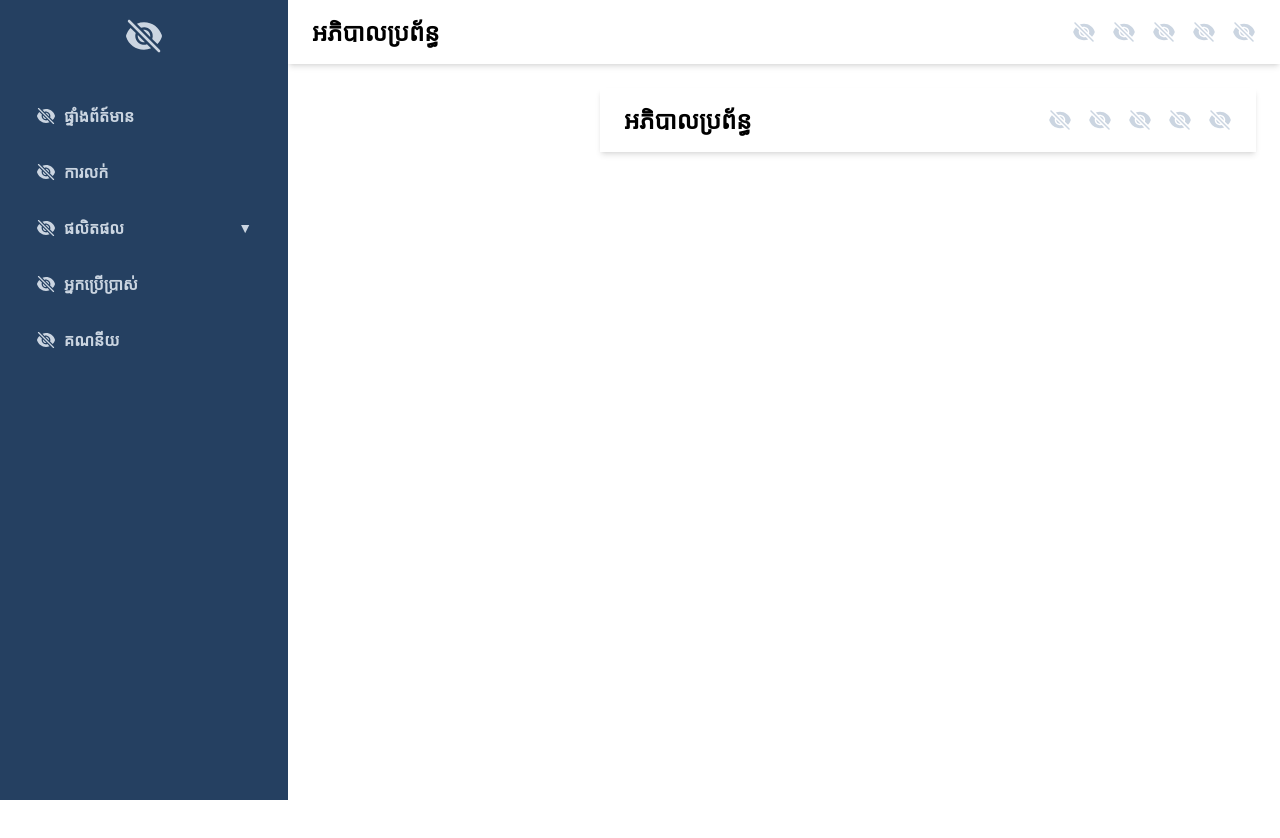
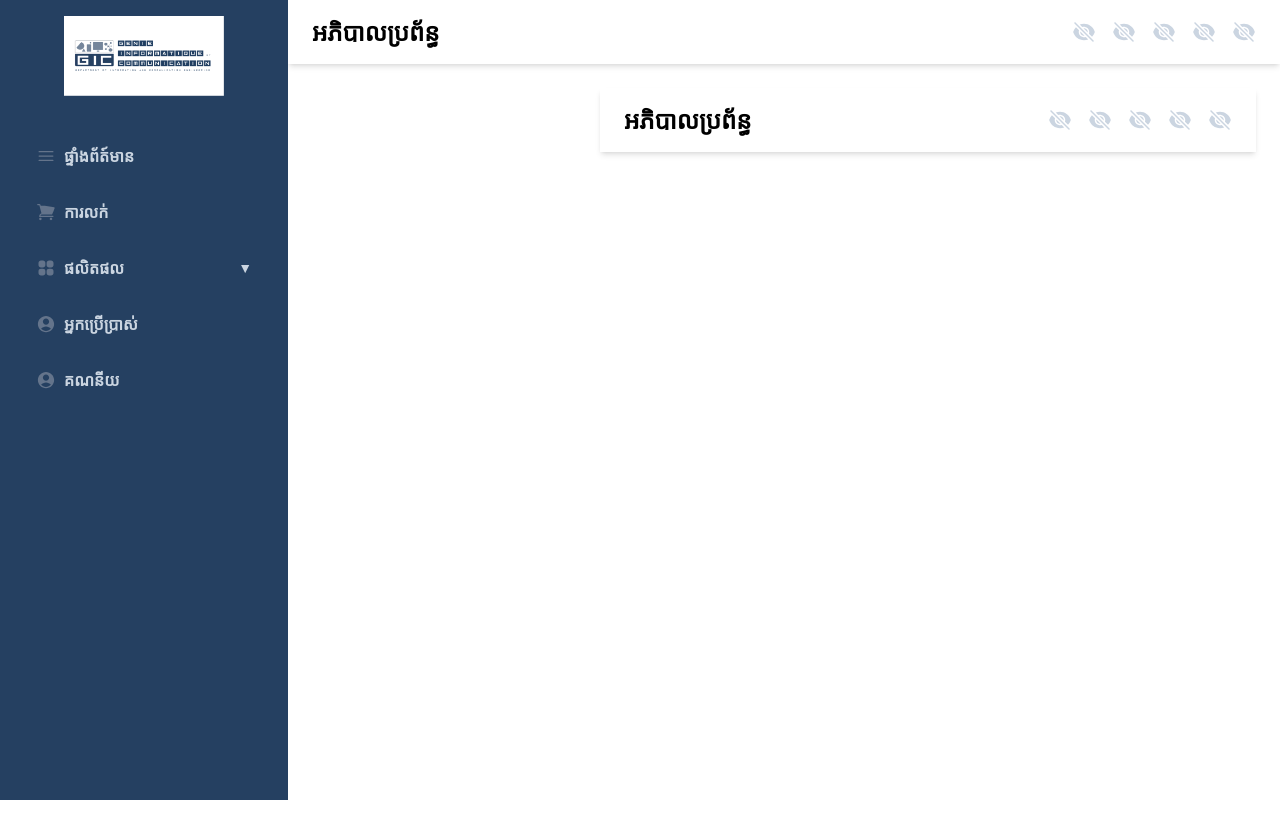
Before and after one commit to rinrin71kh/Team-B1-ecommerce-IP-2024, a Vue app: page /admin in a window 1280 px wide. Shown: the top 838 px of the page. Built offline with nearby package versions, Linux system fonts and the light colour scheme; a web font is replaced by a local one.

Commit message:
update navbar

```diff
--- a/src/components/Admin/admin.vue
+++ b/src/components/Admin/admin.vue
@@ -2,16 +2,16 @@
   <div class="flex bg-white min-h-screen">
     <!-- Sidebar -->
     <aside class="fixed top-0 left-0 w-72 h-screen bg-[#254061] text-white z-20 flex flex-col">
-      <img src="/icon/eye.svg" alt="Logo" class="w-10 h-10 mx-auto mt-4" />
+      <img src="/images/logo.png" alt="Logo" class="w-40 h-20 mx-auto mt-4" />
       <ul class="mt-10 space-y-4 px-6">
         <li>
           <router-link to="/admin/dashboard" class="sidebar-link">
-            <span><img src="/icon/eye.svg" alt="Dashboard Icon" class="icon" /></span> ផ្ទាំងព័ត៍មាន
+            <span><img src="/icon/bars-3.svg" alt="Dashboard Icon" class="icon" /></span> ផ្ទាំងព័ត៍មាន
           </router-link>
         </li>
         <li>
           <router-link to="/admin/sale" class="sidebar-link">
-            <span><img src="/icon/eye.svg" alt="Sale Icon" class="icon" /></span> ការលក់
+            <span><img src="/icon/shopping-cart.svg" alt="Sale Icon" class="icon text-slate-200" /></span> ការលក់
           </router-link>
         </li>
         <li>
@@ -23,19 +23,19 @@
               aria-expanded="false"
             >
               <span class="flex items-center">
-                <img src="/icon/eye.svg" alt="Product Icon" class="icon" /> ផលិតផល
+                <img src="/icon/Grid.svg" alt="Product Icon" class="icon" /> ផលិតផល
               </span>
               <span class="text-sm">{{ isProductOpen ? '▲' : '▼' }}</span>
             </div>
             <ul v-if="isProductOpen" class="ml-6 mt-2 space-y-2 rounded-md">
               <li>
                 <router-link to="/admin/product/all" class="sub-link">
-                  <span><img src="/icon/eye.svg" alt="All Products Icon" class="icon" /></span> ទាំងអស់
+                  <span>ទាំងអស់</span>
                 </router-link>
               </li>
               <li>
                 <router-link to="/admin/product/type" class="sub-link">
-                  <span><img src="/icon/eye.svg" alt="Product Types Icon" class="icon" /></span> ប្រភេទ
+                  <span>ប្រភេទ</span>
                 </router-link>
               </li>
             </ul>
@@ -43,12 +43,12 @@
         </li>
         <li>
           <router-link to="/admin/user" class="sidebar-link">
-            <span><img src="/icon/eye.svg" alt="User Icon" class="icon" /></span> អ្នកប្រើប្រាស់
+            <span><img src="/icon/user-circle.svg" alt="User Icon" class="icon" /></span> អ្នកប្រើប្រាស់
           </router-link>
         </li>
         <li>
           <router-link to="/admin/account" class="sidebar-link">
-            <span><img src="/icon/eye.svg" alt="Account Icon" class="icon" /></span> គណនីយ
+            <span><img src="/icon/user-circle.svg" alt="Account Icon" class="icon" /></span> គណនីយ
           </router-link>
         </li>
       </ul>
```
